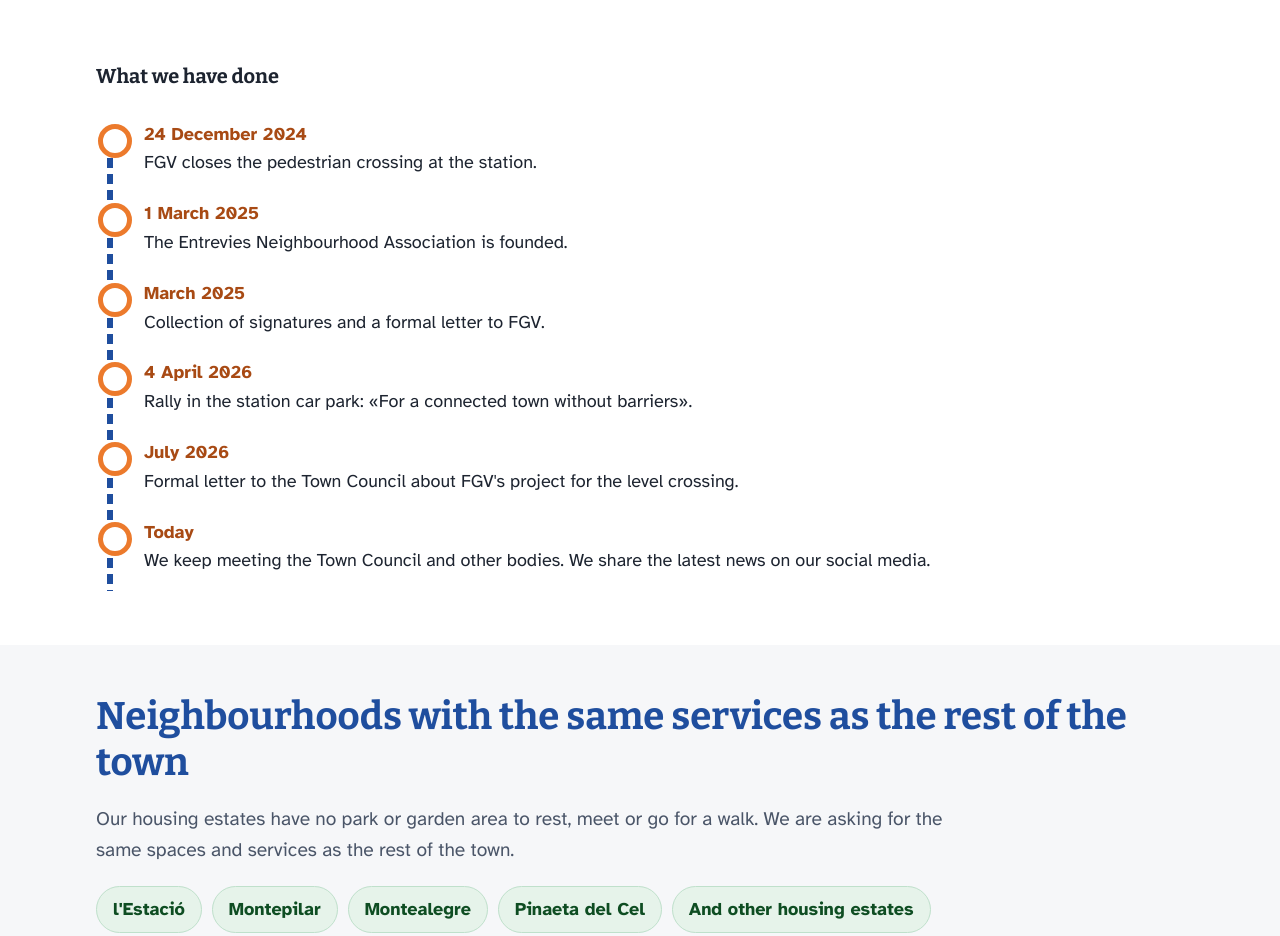
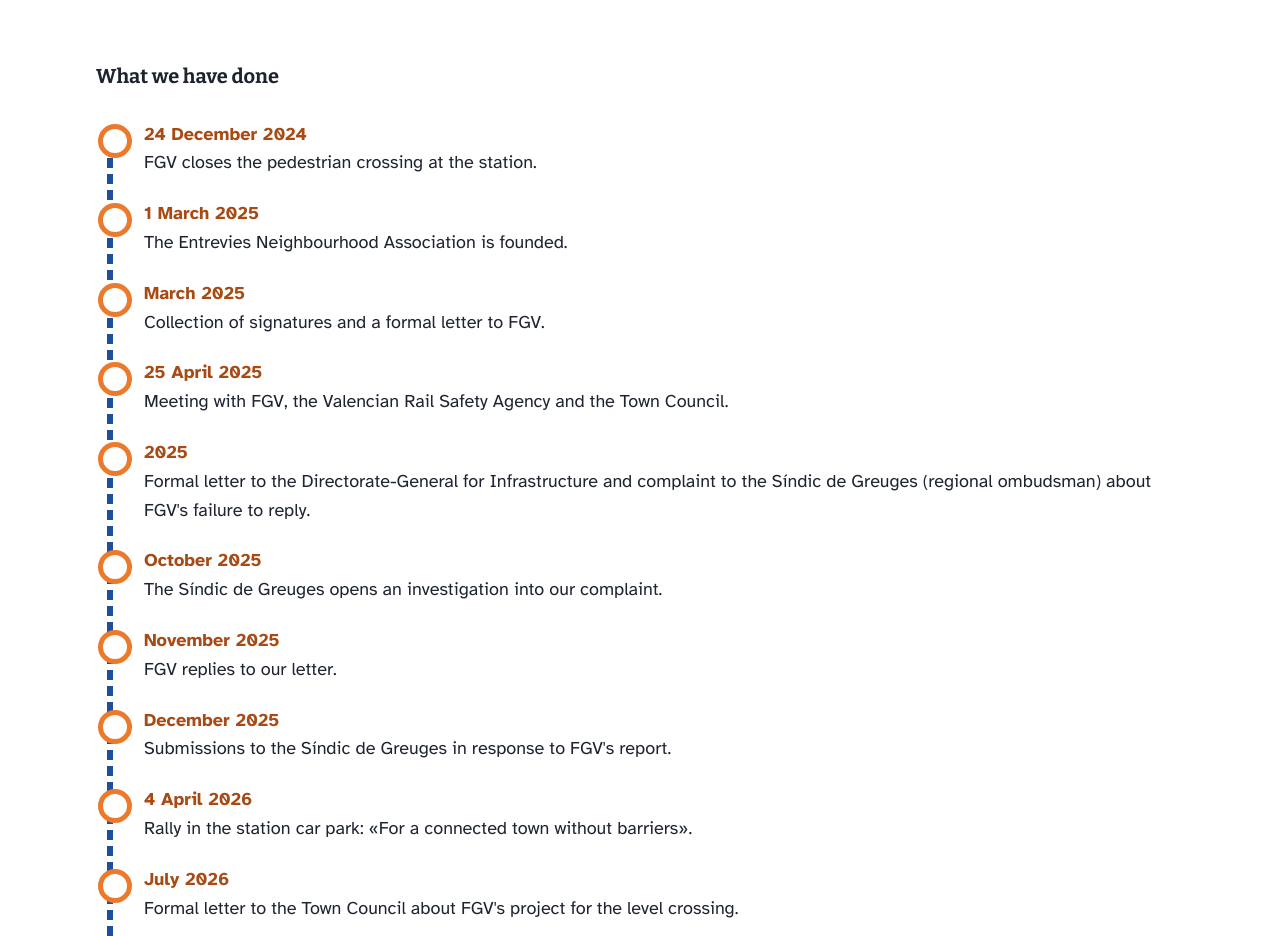
Before and after one commit to entreviesleliana-cmd/entreviesleliana-cmd.github.io, a plain HTML site: page index.html in a window 1280 px wide. Shown: the part 1500-2436 px from the top of the page. Drawn offline with nearby package versions, Linux system fonts and the light colour scheme; no server answers.

Commit message:
Add files via upload

```diff
--- a/idiomas.js
+++ b/idiomas.js
@@ -84,6 +84,11 @@ window.TEXTOS = {
     crono_1t: '24 de desembre de 2024', crono_1: "FGV tanca el pas de vianants de l'estació.",
     crono_2t: '1 de març de 2025', crono_2: "Naix l'Associació Veïnal Entrevies.",
     crono_3t: 'Març de 2025', crono_3: 'Recollida de signatures i escrit adreçat a FGV.',
+    crono_3bt: "25 d'abril de 2025", crono_3b: "Reunió amb FGV, l'Agència Valenciana de Seguretat Ferroviària i l'Ajuntament.",
+    crono_3ct: '2025', crono_3c: "Escrit a la Direcció General d'Infraestructures i queixa al Síndic de Greuges per la falta de resposta de FGV.",
+    crono_3dt: 'Octubre de 2025', crono_3d: 'El Síndic de Greuges obri una investigació sobre la nostra queixa.',
+    crono_3et: 'Novembre de 2025', crono_3e: 'FGV respon al nostre escrit.',
+    crono_3ft: 'Desembre de 2025', crono_3f: "Al·legacions davant del Síndic de Greuges, en resposta a l'informe de FGV.",
     crono_4t: "4 d'abril de 2026", crono_4: "Concentració a l'aparcament de l'estació: «Per un poble connectat i sense barreres».",
     crono_5t: 'Juliol de 2026', crono_5: "Escrit a l'Ajuntament sobre el projecte de FGV per al pas a nivell.",
     crono_6t: 'Hui', crono_6: "Continuem amb reunions amb l'Ajuntament i altres organismes. Et contem les novetats a les nostres xarxes.",
@@ -226,6 +231,11 @@ window.TEXTOS = {
     crono_1t: '24 December 2024', crono_1: 'FGV closes the pedestrian crossing at the station.',
     crono_2t: '1 March 2025', crono_2: 'The Entrevies Neighbourhood Association is founded.',
     crono_3t: 'March 2025', crono_3: 'Collection of signatures and a formal letter to FGV.',
+    crono_3bt: '25 April 2025', crono_3b: 'Meeting with FGV, the Valencian Rail Safety Agency and the Town Council.',
+    crono_3ct: '2025', crono_3c: "Formal letter to the Directorate-General for Infrastructure and complaint to the Síndic de Greuges (regional ombudsman) about FGV's failure to reply.",
+    crono_3dt: 'October 2025', crono_3d: 'The Síndic de Greuges opens an investigation into our complaint.',
+    crono_3et: 'November 2025', crono_3e: 'FGV replies to our letter.',
+    crono_3ft: 'December 2025', crono_3f: "Submissions to the Síndic de Greuges in response to FGV's report.",
     crono_4t: '4 April 2026', crono_4: 'Rally in the station car park: «For a connected town without barriers».',
     crono_5t: 'July 2026', crono_5: "Formal letter to the Town Council about FGV's project for the level crossing.",
     crono_6t: 'Today', crono_6: 'We keep meeting the Town Council and other bodies. We share the latest news on our social media.',
--- a/index.html
+++ b/index.html
@@ -557,6 +557,11 @@
         <li><time datetime="2024-12-24" data-i18n="crono_1t">24 de diciembre de 2024</time><span data-i18n="crono_1">FGV cierra el paso peatonal de la estación.</span></li>
         <li><time datetime="2025-03-01" data-i18n="crono_2t">1 de marzo de 2025</time><span data-i18n="crono_2">Nace la Asociación Vecinal Entrevies.</span></li>
         <li><time datetime="2025-03" data-i18n="crono_3t">Marzo de 2025</time><span data-i18n="crono_3">Recogida de firmas y escrito dirigido a FGV.</span></li>
+        <li><time datetime="2025-04-25" data-i18n="crono_3bt">25 de abril de 2025</time><span data-i18n="crono_3b">Reunión con FGV, la Agencia Valenciana de Seguridad Ferroviaria y el Ayuntamiento.</span></li>
+        <li><time datetime="2025" data-i18n="crono_3ct">2025</time><span data-i18n="crono_3c">Escrito a la Dirección General de Infraestructuras y queja al Síndic de Greuges por la falta de respuesta de FGV.</span></li>
+        <li><time datetime="2025-10" data-i18n="crono_3dt">Octubre de 2025</time><span data-i18n="crono_3d">El Síndic de Greuges abre una investigación sobre nuestra queja.</span></li>
+        <li><time datetime="2025-11" data-i18n="crono_3et">Noviembre de 2025</time><span data-i18n="crono_3e">FGV responde a nuestro escrito.</span></li>
+        <li><time datetime="2025-12" data-i18n="crono_3ft">Diciembre de 2025</time><span data-i18n="crono_3f">Alegaciones ante el Síndic de Greuges, en respuesta al informe de FGV.</span></li>
         <li><time datetime="2026-04-04" data-i18n="crono_4t">4 de abril de 2026</time><span data-i18n="crono_4">Concentración en el parking de la estación: «Por un pueblo conectado y sin barreras».</span></li>
         <li><time datetime="2026-07" data-i18n="crono_5t">Julio de 2026</time><span data-i18n="crono_5">Escrito al Ayuntamiento sobre el proyecto de FGV para el paso a nivel.</span></li>
         <li><time data-i18n="crono_6t">Hoy</time><span data-i18n="crono_6">Seguimos en reuniones con el Ayuntamiento y otros organismos. Te contamos las novedades en nuestras redes.</span></li>
@@ -864,7 +869,7 @@
 
 <!-- El número ?v= obliga a descargar la versión nueva: cambiarlo cada vez que se modifique idiomas.js o web.js -->
 <script src="contenido.js"></script>
-<script src="idiomas.js?v=2026-11-15a"></script>
+<script src="idiomas.js?v=2026-11-15b"></script>
 <script src="web.js?v=2026-11-11b"></script>
 </body>
 </html>
```
